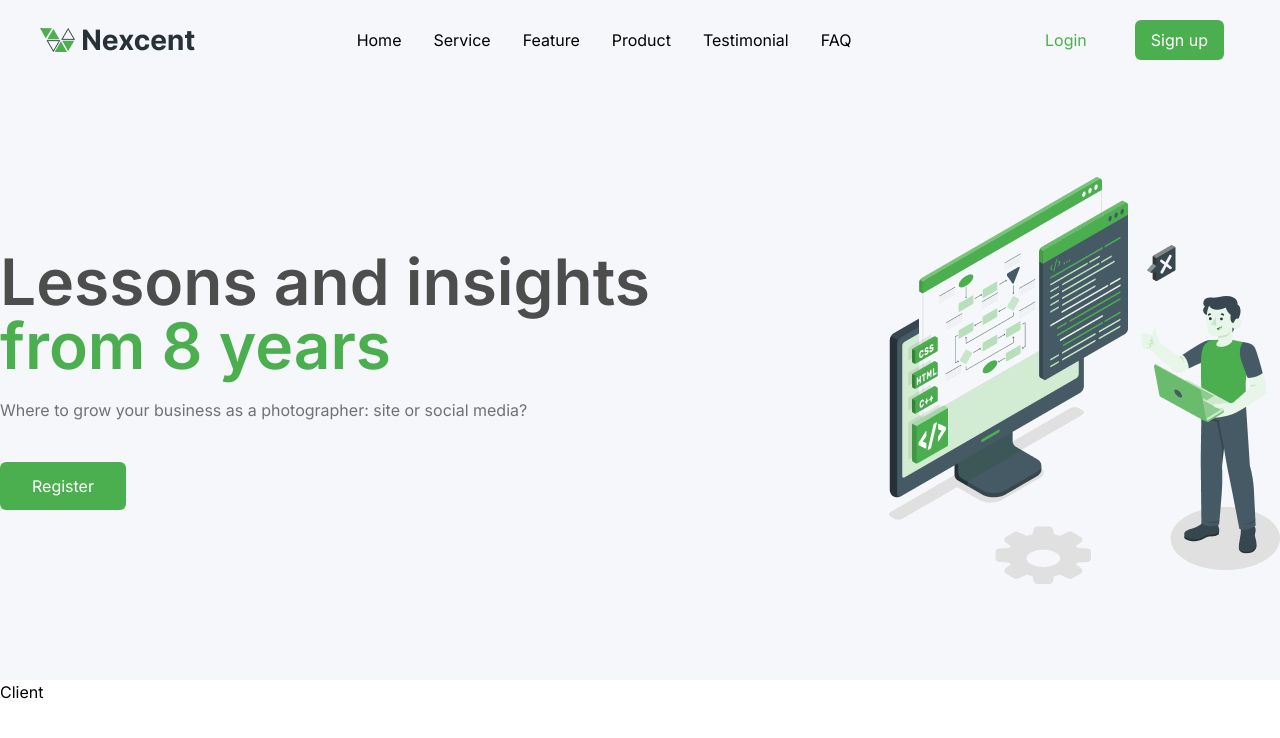
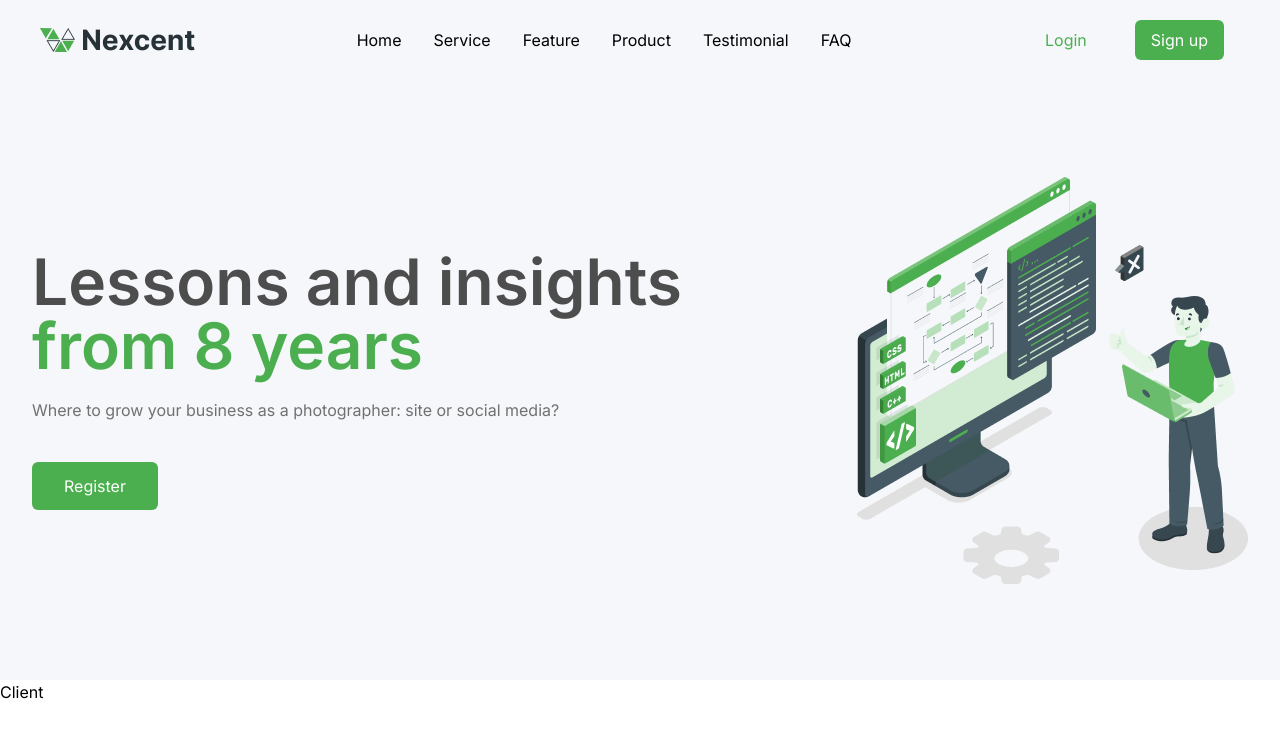
Before and after one commit to NekoSakuraLucia/nextcent-clone-starter, a React (Vite) app in the folder web-nextcent/: page / in a window 1280 px wide. Shown: the top 738 px of the page. Built offline with nearby package versions, Linux system fonts and the light colour scheme.

Commit message:
เพิ่ม padding-right และ padding-left

```diff
--- a/web-nextcent/src/components/Header.jsx
+++ b/web-nextcent/src/components/Header.jsx
@@ -2,7 +2,7 @@ import HeaderImg from '../assets/img/header-img.png'
 
 const Header = () => {
     return (
-        <div className='flex items-center bg-[#F5F7FA] h-auto md:h-[37.5rem]'>
+        <div className='flex items-center bg-[#F5F7FA] h-auto md:h-[37.5rem] md:px-8'>
             <div className='container mx-auto max-w-[1320px] p-10 md:p-0 flex flex-col md:flex-row md:justify-between md:items-center'>
                 <div className=''>
                     <h1 className='text-[4rem] leading-[1] font-semibold text-[#4D4D4D]'>
```
